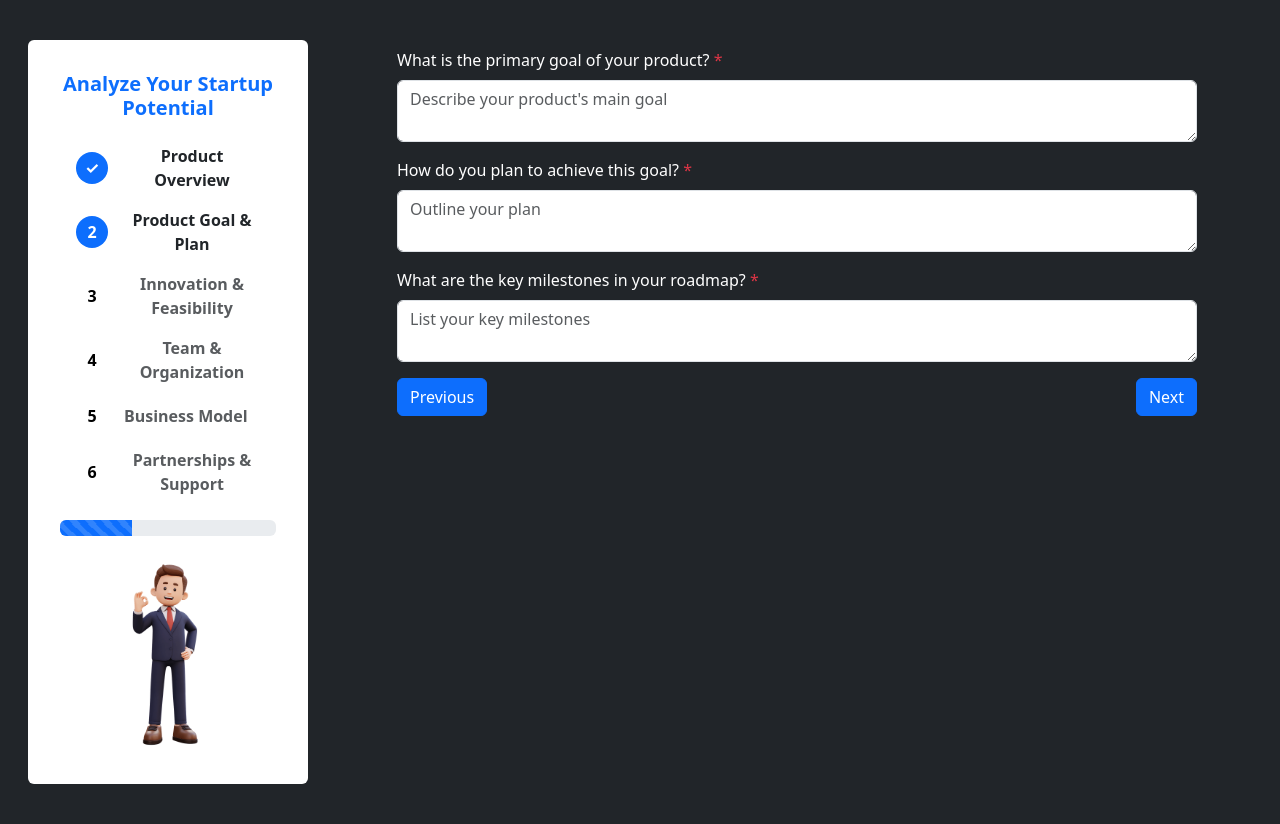
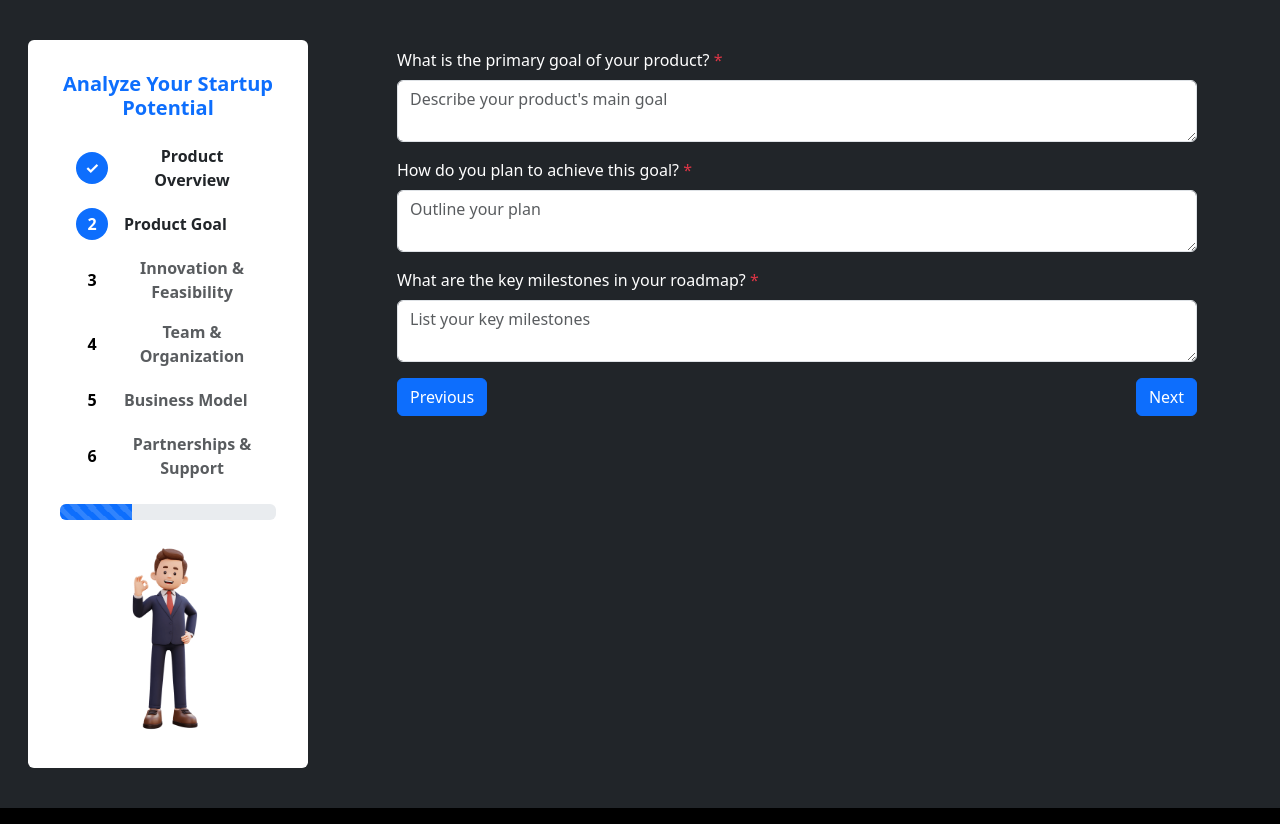
Before and after one commit to jimbucktoo/moonshot-ai, a React (Vite) app: page /product-goal in a window 1280 px wide. Built offline with nearby package versions, Linux system fonts and the light colour scheme.

Commit message:
critical survey progress correction

```diff
--- a/src/components/survey-progress.jsx
+++ b/src/components/survey-progress.jsx
@@ -5,7 +5,7 @@ import "../App.css";
 export function SurveyProgress({ currentStep }) {
   const steps = [
     { id: 1, name: "Product Overview" },
-    { id: 2, name: "Product Goal & Plan" },
+    { id: 2, name: "Product Goal" },
     { id: 3, name: "Innovation & Feasibility" },
     { id: 4, name: "Team & Organization" },
     { id: 5, name: "Business Model" },
```
